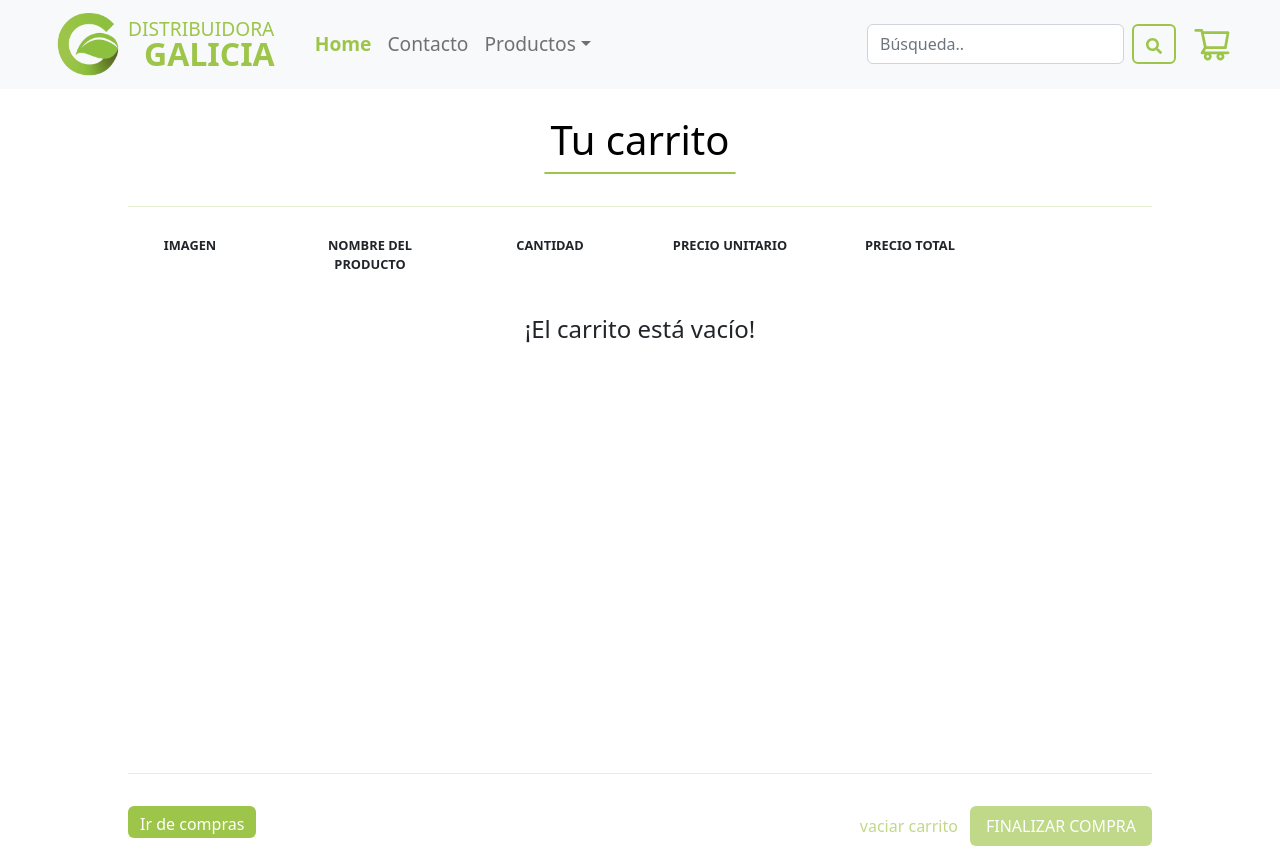
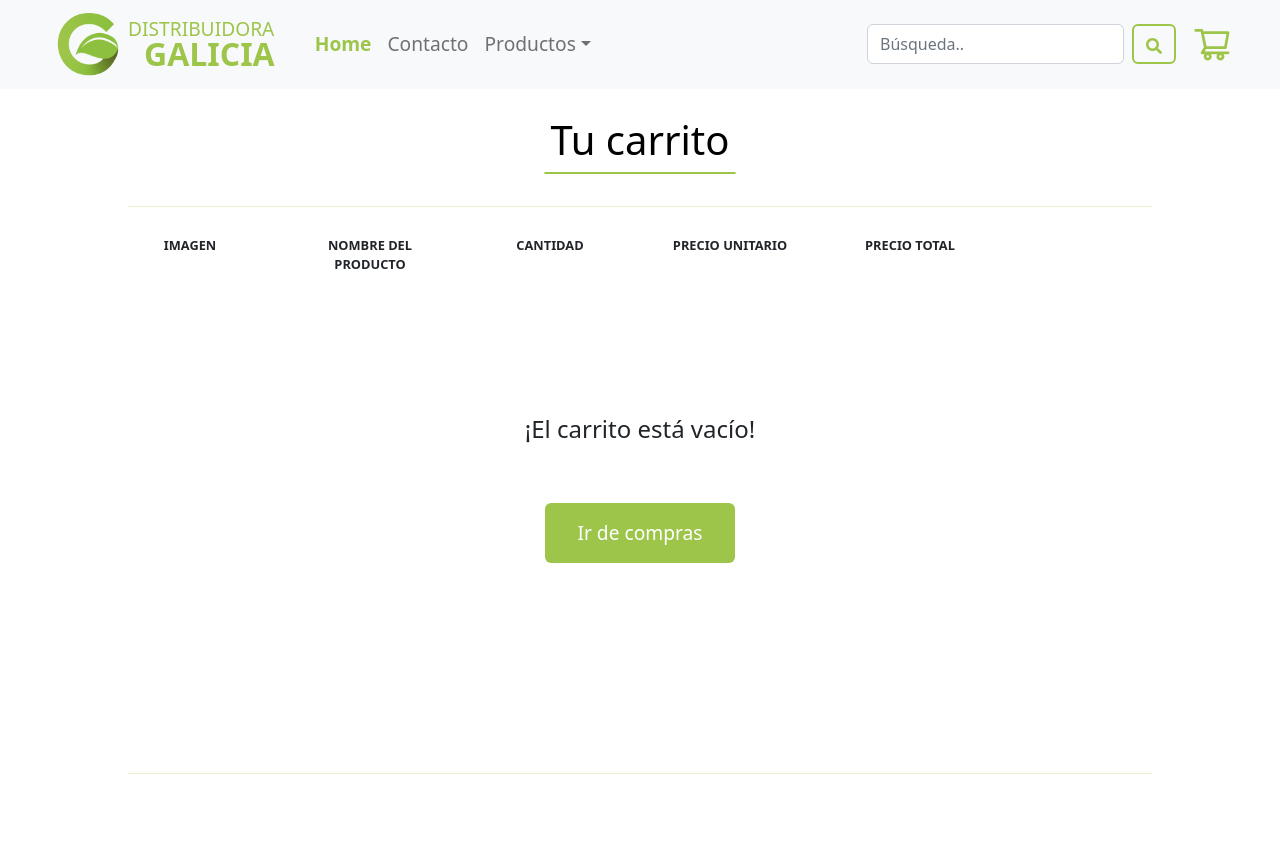
Before and after one commit to facudeluca/ProyectoReact-DeLuca, a React (Create React App) app: page /cart in a window 1280 px wide. After the commit the page ends 800 px from the top, so only its background shows below. Built offline with nearby package versions, Linux system fonts and the light colour scheme.

Commit message:
visibilidad cart vacio

```diff
--- a/src/components/Cart/Cart.js
+++ b/src/components/Cart/Cart.js
@@ -30,6 +30,9 @@ const Cart = () => {
           {cart == "" ? (
             <div className="vacio">
               <p>¡El carrito está vacío!</p>
+              <Button as={Link} to="/" className="continue">
+              Ir de compras
+              </Button>
             </div>
           ) : (
             <>
@@ -64,22 +67,7 @@ const Cart = () => {
       </Container>
       <hr />
       {cart == "" ? (
-        <div className="cartBottom">
-          <div className="total"></div>
-          <div className="cartButtons">
-            <Button as={Link} to="/" className="continue">
-              Ir de compras
-            </Button>
-            <div className="clearFinBtn">
-              <Button className="clearCart" onClick={removeAll} disabled>
-                vaciar carrito
-              </Button>
-              <Button className="finalizar " disabled>
-                FINALIZAR COMPRA
-              </Button>
-            </div>
-          </div>
-        </div>
+        <></>
       ) : (
         <div className="cartBottom">
         <div className="total">TOTAL: ${totalPrice}</div>
--- a/src/components/Cart/cart.css
+++ b/src/components/Cart/cart.css
@@ -47,10 +47,23 @@ border-radius: 15px;
 }
 .cartGrid .vacio{
     font-size: 1.5rem;
-    height: 100px;
     display: flex;
+    flex-direction: column;
     align-items: center;
     justify-content: center;
+    height: 100%;
+    gap: 10%;
+}
+.cartGrid .vacio a{
+    background-color: rgb(157, 197, 74);
+    border: none;
+    outline: none;
+    font-size: 1.2rem;
+    padding: 1rem 2rem;
+    transition: background-color .5s ease-in-out;
+}
+.cartGrid .vacio a:hover{
+    background-color: rgb(88, 110, 43);
 }
 .datosGrid{
     height: 4rem;
@@ -138,6 +151,7 @@ margin-top: 1rem;
 .cartButtons .clearCart:hover{
     color: rgb(88, 110, 43);
 }
+
 
 @media screen and (max-width: 1280px) {
     .containerProds{
```
